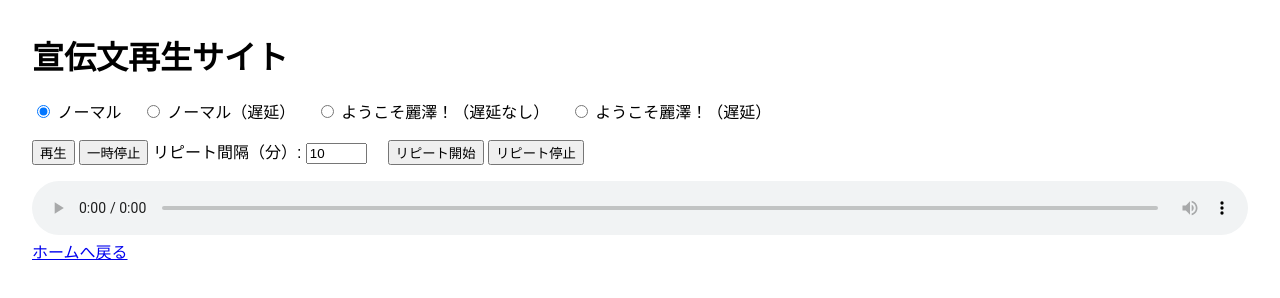
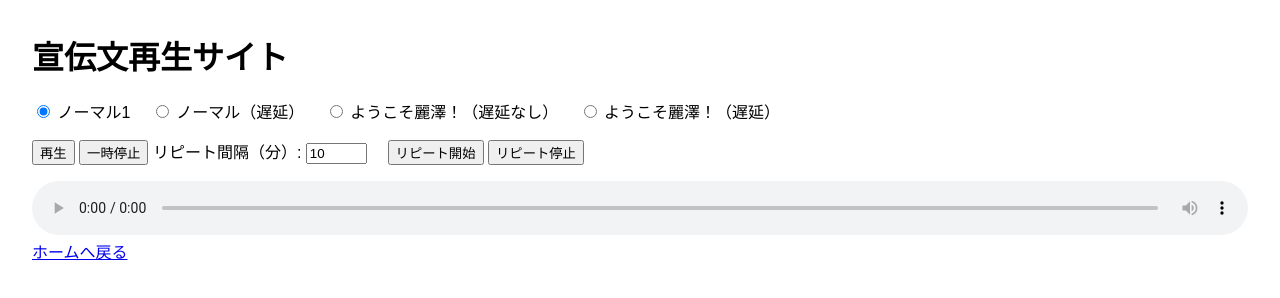
Before and after one commit to kumadesu4649/Reittaku_Bus_System, a plain HTML site: page audio.html in a window 1280 px wide. Drawn offline with Linux system fonts and the light colour scheme.

Commit message:
ノーマル音声のラベルを「ノーマル1」に変更

```diff
--- a/audio.html
+++ b/audio.html
@@ -14,7 +14,7 @@
     <div class="controls">
         <label>
             <input type="radio" name="audio" value="bgm/normal.mp3" checked>
-            ノーマル
+            ノーマル1
         </label>
         <label>
             <input type="radio" name="audio" value="bgm/delayed.mp3">
```
